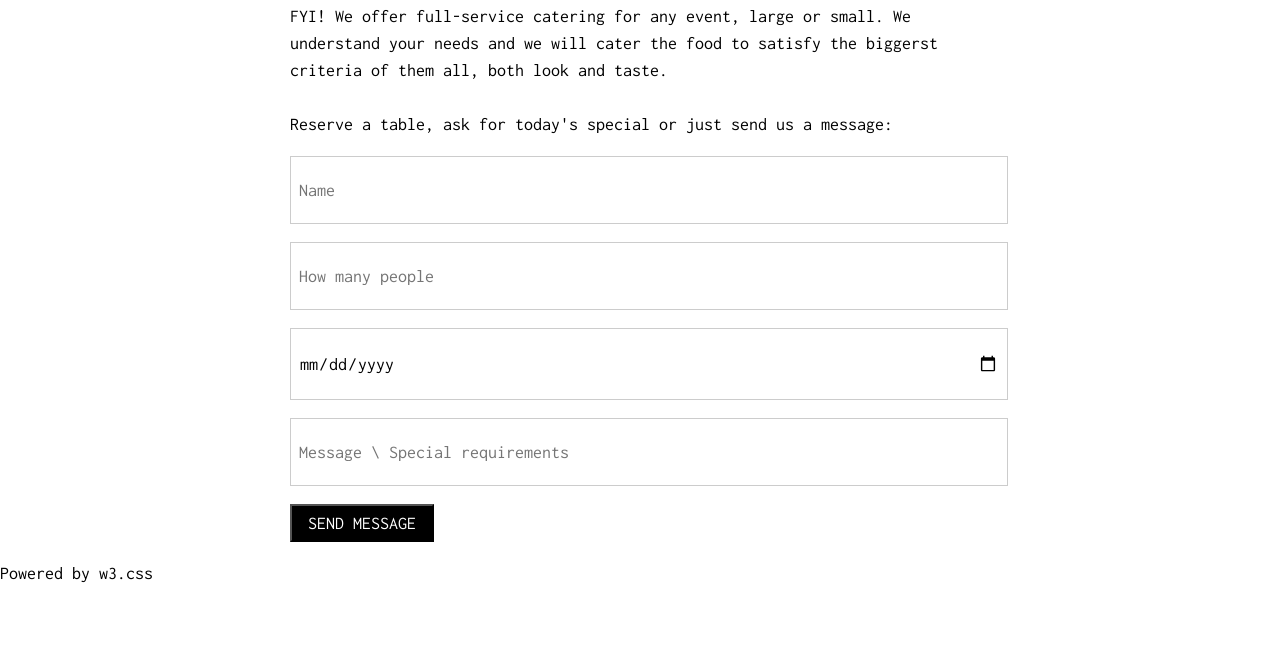
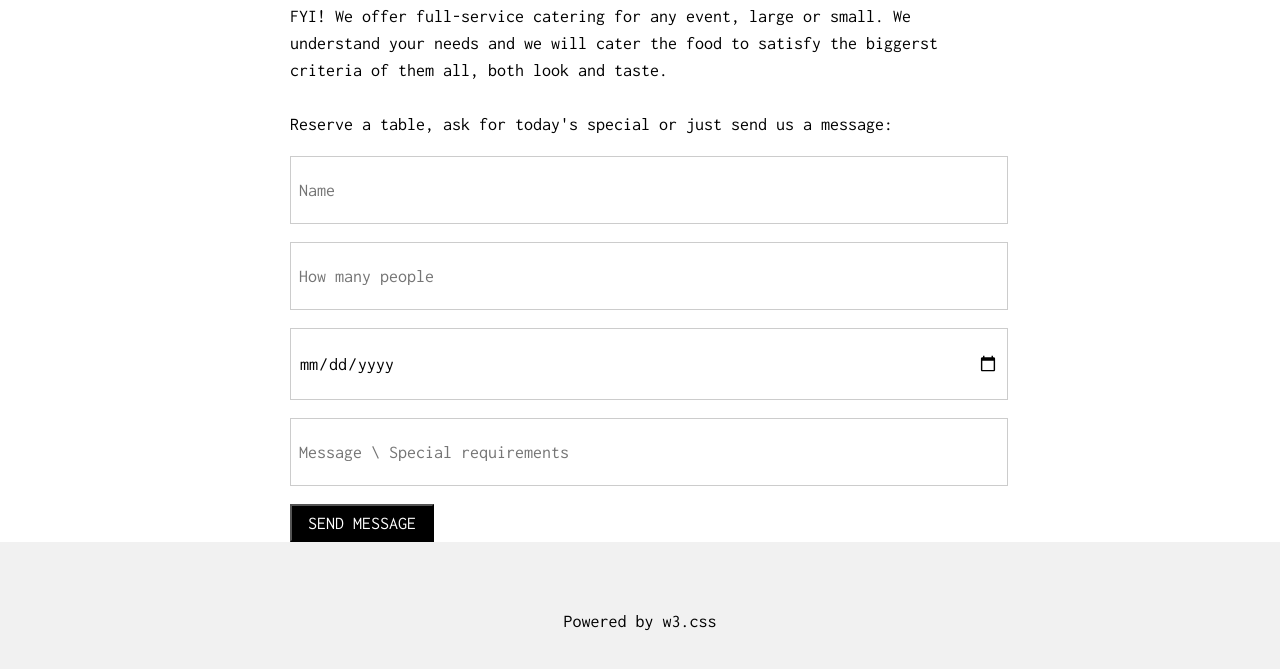
Before and after one commit to JamesN96/website-practice-2, a plain HTML site: page index.html in a window 1280 px wide. Shown: the part 3753-4422 px from the top of the page. Before the commit the page ends 4358 px from the top, so only its background shows below. Drawn offline with Linux system fonts and the light colour scheme.

Commit message:
Edit styles.css to style footer element

```diff
--- a/styles.css
+++ b/styles.css
@@ -172,3 +172,11 @@ h1 {
   font-size: 18px;
   font-family: "Inconsolata", sans-serif;
 }
+
+/* Footer */
+
+#footer {
+  padding: 48px;
+  text-align: center;
+  background-color: #f1f1f1;
+}
```
